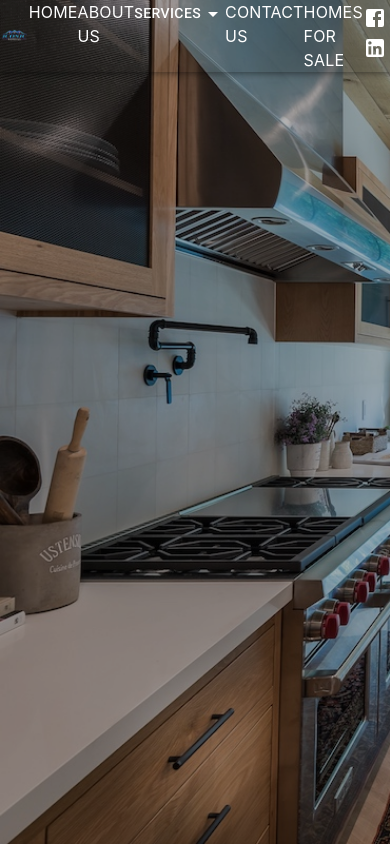
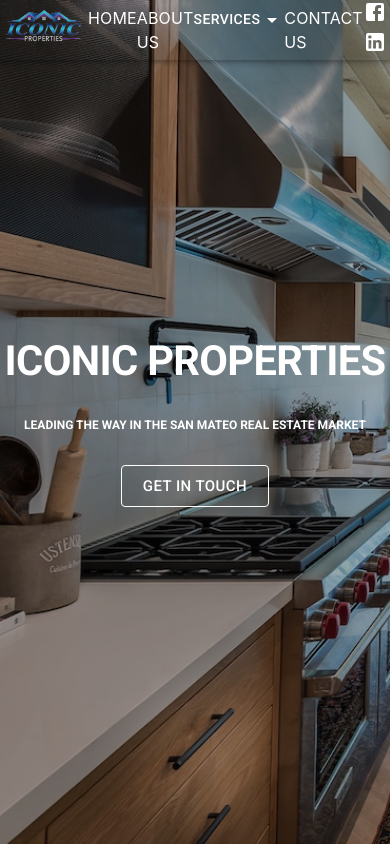
Before and after one commit to shoaibmasood/propertyWebsite, a Next.js app: page / in a window 390 px wide. Shown: the top 844 px of the page. Built offline with nearby package versions, Linux system fonts and the light colour scheme; grey boxes are pictures that could not be loaded.

Commit message:
updated Hero Section for HomePage

```diff
--- a/components/Common/Card/Card.jsx
+++ b/components/Common/Card/Card.jsx
@@ -6,12 +6,14 @@ import Button from '@mui/material/Button';
 import Typography from '@mui/material/Typography';
 import { useStyles } from './Card.styles';
 import Box from '@mui/material/Box';
+import HomeButtons from '../HomeButtons/HomeButtons';
 
 export default function CardComponentWithBackgroundImage({
   cardTitle,
   cardDescription,
   buttonTitle,
   buttonOnClick,
+  route,
 }) {
   const { cardWrapper, cardContentWrapper, cardContent } = useStyles();
   return (
@@ -35,9 +37,9 @@ export default function CardComponentWithBackgroundImage({
           </Typography>
         </CardContent>
         <CardActions>
-          <Button size="small" onClick={buttonOnClick}>
-            {buttonTitle}
-          </Button>
+          <HomeButtons route={route} onClick={buttonOnClick}>
+            LEARN MORE
+          </HomeButtons>
         </CardActions>
       </Box>
     </Card>
--- a/components/Common/Card/Card.styles.js
+++ b/components/Common/Card/Card.styles.js
@@ -1,4 +1,4 @@
-import { makeStyles } from "@mui/styles";
+import { makeStyles } from '@mui/styles';
 
 export const useStyles = makeStyles({
   cardWrapper: {
@@ -6,15 +6,16 @@ export const useStyles = makeStyles({
     backgroundImage: `url(
       "https://www.iconicpropertiesllc.com/app/themes/vivid/assets/img/sell-your-house.jpg"
     )`,
-    backgroundPosition: "48% 62%",
-    minHeight: "200px",
+    backgroundPosition: '48% 62%',
+    maxHeight: '400px',
+    // marginTop: '20px',
   },
   cardContentWrapper: {
     background: `rgb(23, 33, 38,0.3)`,
-    color: "white",
-    padding: "20px",
+    color: 'white',
+    padding: '20px',
   },
   cardContent: {
-    color: "white",
+    color: 'white',
   },
 });
--- /dev/null
+++ b/components/Common/HomeButtons/HomeButtons.jsx
@@ -0,0 +1,18 @@
+import React from 'react';
+import { Button } from '@mui/material';
+import Link from 'next/link';
+import { useStyles } from './HomeButtons.styles';
+
+function HomeButtons({ children, route }) {
+  const { homeBtn } = useStyles();
+
+  return (
+    <div>
+      <Button variant="outlined" size="large" className={homeBtn}>
+        <Link href={route ? route : '/contact-us'}>{children}</Link>
+      </Button>
+    </div>
+  );
+}
+
+export default HomeButtons;
--- /dev/null
+++ b/components/Common/HomeButtons/HomeButtons.styles.js
@@ -0,0 +1,13 @@
+import { makeStyles } from '@mui/styles';
+
+export const useStyles = makeStyles({
+  homeBtn: {
+    borderColor: 'white',
+    color: 'white',
+    borderWidth: '',
+    '&:hover': {
+      backgroundColor: 'rgba(255,255,255,0.1)',
+      borderColor: 'white',
+    },
+  },
+});
--- a/components/Header/Header.jsx
+++ b/components/Header/Header.jsx
@@ -26,7 +26,7 @@ const Header = ({ pageHeading }) => {
           <Link href="/about">ABOUT US</Link>
           <DropDownMenu />
           <Link href="/contact-us">CONTACT US</Link>
-          <Link href="/home-for-sale">HOMES FOR SALE </Link>
+          {/* <Link href="/home-for-sale">HOMES FOR SALE </Link> */}
         </Box>
         <Box className={headerIcon}>
           <FacebookIcon />
--- a/pages/index.js
+++ b/pages/index.js
@@ -1,11 +1,12 @@
 import Head from 'next/head';
 import CardComponentWithBackgroundImage from '../components/Common/Card/Card';
 import data from '../public/data.json';
-import { Box, Grid } from '@mui/material';
+import { Box, Grid, Typography } from '@mui/material';
 import HomeDetails from '../components/Common/HomeDetails/HomeDetails';
 import styles from '../styles/Home.module.css';
 import ParallaxSection from '../components/Common/ParallaxSection/ParallaxSection';
 import Testimonial from '../components/Testimonial/Testimonial';
+import HomeButtons from '../components/Common/HomeButtons/HomeButtons';
 
 export default function Home() {
   return (
@@ -16,6 +17,20 @@ export default function Home() {
           <meta name="description" content="Generated by create next app" />
           <link rel="icon" href="/favicon.ico" />
         </Head>
+        <Box className={styles.homeHeadingContainer}>
+          <Typography variant="h1" className={styles.homeMainHeading}>
+            ICONIC PROPERTIES
+          </Typography>
+          <Typography
+            variant="h5"
+            fontSize="1.26rem"
+            color="white"
+            className={styles.homeSubHeading}
+          >
+            LEADING THE WAY IN THE SAN MATEO REAL ESTATE MARKET
+          </Typography>
+          <HomeButtons>GET IN TOUCH</HomeButtons>
+        </Box>
       </div>
       <Box position={'relative'}>
         <Grid container columnSpacing={5} justifyContent="center">
@@ -24,11 +39,13 @@ export default function Home() {
               <CardComponentWithBackgroundImage
                 cardDescription={description}
                 cardTitle={title}
+                route={route}
               />
             </Grid>
           ))}
         </Grid>
       </Box>
+
       <HomeDetails />
       <ParallaxSection />
       <Testimonial />
--- a/styles/Home.module.css
+++ b/styles/Home.module.css
@@ -3,6 +3,9 @@
   background-repeat: no-repeat;
   background-size: cover;
   min-height: 100vh;
+  display: flex;
+  align-items: center;
+  justify-content: center;
 }
 .container:before {
   content: '';
@@ -13,115 +16,48 @@
   min-height: 100vh;
   background-color: rgba(0, 0, 0, 0.3);
 }
-.main {
-  min-height: 100vh;
-  padding: 4rem 0;
-  flex: 1;
+
+.homeHeadingContainer {
   display: flex;
+  align-items: center;
   flex-direction: column;
-  justify-content: center;
-  align-items: center;
+}
+.homeMainHeading {
+  font-weight: 700;
+  color: white;
+  margin-bottom: 2rem;
+  z-index: 1;
+}
+@media screen and (max-width: 780px) {
+  .homeMainHeading {
+    font-size: 4rem;
+  }
+  .homeSubHeading {
+    font-size: 1rem;
+  }
 }
 
-.footer {
-  display: flex;
-  flex: 1;
-  padding: 2rem 0;
-  border-top: 1px solid #eaeaea;
-  justify-content: center;
-  align-items: center;
+@media screen and (max-width: 430px) {
+  .homeMainHeading {
+    font-size: 2.6rem;
+  }
+  .homeSubHeading {
+    font-size: 0.75rem;
+  }
 }
 
-.footer a {
-  display: flex;
-  justify-content: center;
-  align-items: center;
-  flex-grow: 1;
+@media screen and (max-width: 380px) {
+  .homeMainHeading {
+    font-size: 1.6rem;
+  }
+  .homeSubHeading {
+    font-size: 0.65rem;
+  }
 }
 
-.title a {
-  color: #0070f3;
-  text-decoration: none;
+.homeSubHeading {
+  font-weight: 600;
+  color: white;
+  margin-bottom: 2rem;
+  z-index: 1;
 }
-
-.title a:hover,
-.title a:focus,
-.title a:active {
-  text-decoration: underline;
-}
-
-.title {
-  margin: 0;
-  line-height: 1.15;
-  font-size: 4rem;
-}
-
-.title,
-.description {
-  text-align: center;
-}
-
-.description {
-  margin: 4rem 0;
-  line-height: 1.5;
-  font-size: 1.5rem;
-}
-
-.code {
-  background: #fafafa;
-  border-radius: 5px;
-  padding: 0.75rem;
-  font-size: 1.1rem;
-  font-family: Menlo, Monaco, Lucida Console, Liberation Mono, DejaVu Sans Mono,
-    Bitstream Vera Sans Mono, Courier New, monospace;
-}
-
-.grid {
-  display: flex;
-  align-items: center;
-  justify-content: center;
-  flex-wrap: wrap;
-  max-width: 800px;
-}
-
-.card {
-  margin: 1rem;
-  padding: 1.5rem;
-  text-align: left;
-  color: inherit;
-  text-decoration: none;
-  border: 1px solid #eaeaea;
-  border-radius: 10px;
-  transition: color 0.15s ease, border-color 0.15s ease;
-  max-width: 300px;
-}
-
-.card:hover,
-.card:focus,
-.card:active {
-  color: #0070f3;
-  border-color: #0070f3;
-}
-
-.card h2 {
-  margin: 0 0 1rem 0;
-  font-size: 1.5rem;
-}
-
-.card p {
-  margin: 0;
-  font-size: 1.25rem;
-  line-height: 1.5;
-}
-
-.logo {
-  height: 1em;
-  margin-left: 0.5rem;
-}
-
-@media (max-width: 600px) {
-  .grid {
-    width: 100%;
-    flex-direction: column;
-  }
-}
```
